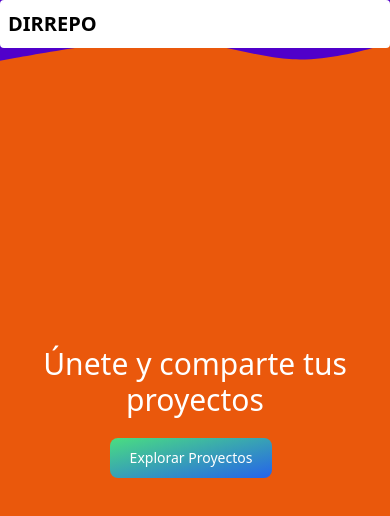
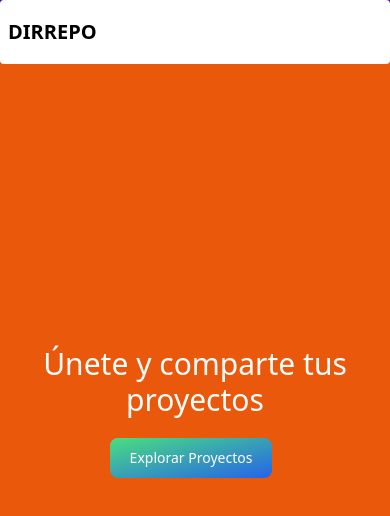
Before and after one commit to omarcardoze/bucorecursos, a Next.js app: page / in a window 390 px wide. Shown: the top 516 px of the page. Built offline with nearby package versions, Linux system fonts and the light colour scheme.

Commit message:
Fix github link in mobile

```diff
--- a/components/Navbar.tsx
+++ b/components/Navbar.tsx
@@ -10,8 +10,8 @@ export default function Navbar () {
             <span className="self-center text-xl font-semibold whitespace-nowrap dark:text-white">DIRREPO</span>
         </a>
       </Link>
-        <div className="hidden w-full md:block md:w-auto">
-        <ul className="flex flex-col p-4 mt-4 rounded-lg border border-gray-100 md:flex-row md:space-x-8 md:mt-0 md:text-sm md:font-medium md:border-0 dark:border-gray-700">
+        <div className="md:w-auto">
+        <ul>
             <li>
             <a href="https://github.com/OmarCardoze/Dir-repo " target="_blank" rel='noreferrer' className="block py-2 pr-4 pl-3 text-white text-xl">☆ GitHub</a>
             </li>
```
